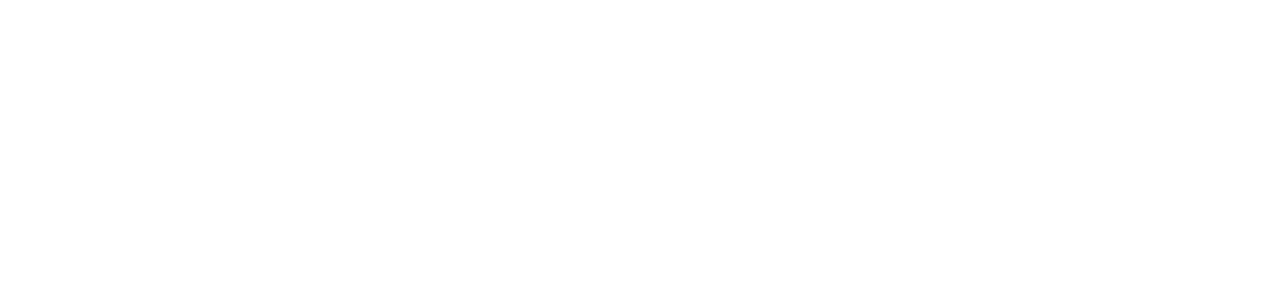
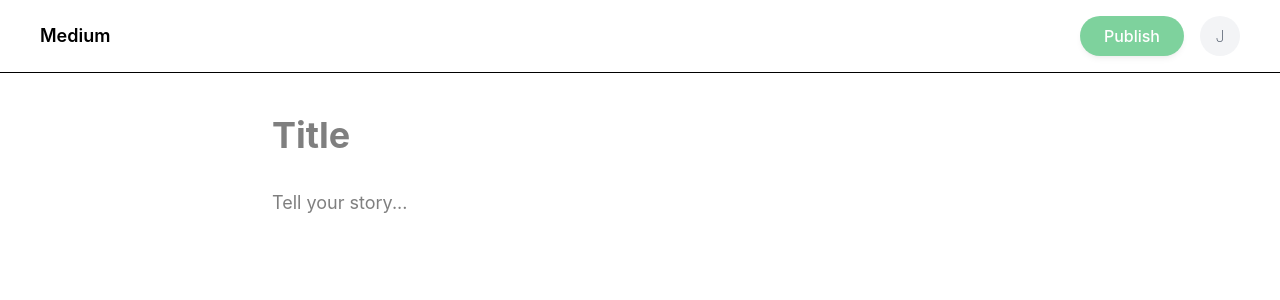
Before and after one commit to VrateshGhadge/medium-blogging-app, a React (Vite) app in the folder frontend/: page /publish in a window 1280 px wide. Shown: the top 300 px of the page. Built offline with nearby package versions, Linux system fonts and the light colour scheme.

Commit message:
added skeleton and blogging pages

```diff
--- a/frontend/src/components/AppBar.tsx
+++ b/frontend/src/components/AppBar.tsx
@@ -1,7 +1,11 @@
 import { Link } from 'react-router-dom'
 import { Avatar } from './BlogCard'
 
-export const AppBar = () => {
+export const AppBar = ({
+  actionButton,
+}: {
+  actionButton?: React.ReactNode;
+}) => {
   return (
     <div className="border-b flex justify-between items-center px-10 py-4">
 
@@ -10,15 +14,10 @@ export const AppBar = () => {
       </Link>
 
       <div className="flex items-center gap-4">
-        <Link to={`/publish`}>
-            <button className="bg-green-600 hover:bg-green-700 active:scale-95 text-white px-6 py-2 rounded-full font-medium shadow-md transition-all duration-200">
-            + New Blog
-            </button>
-        </Link>
+        {actionButton}
 
         <Avatar size={"big"} name="Joe" />
       </div>
-
     </div>
   );
 };
--- /dev/null
+++ b/frontend/src/components/BlogSkeleton.tsx
@@ -0,0 +1,32 @@
+export const BlogSkeleton = () => {
+  return (
+    <div className="animate-pulse max-w-3xl mx-auto px-4 mt-10">
+
+      {/* Repeat this block 3–5 times */}
+      {[1, 2, 3, 4].map((_, i) => (
+        <div key={i} className="py-6 border-b">
+
+          {/* Top row */}
+          <div className="flex items-center gap-3">
+            <div className="w-8 h-8 bg-gray-300 rounded-full"></div>
+            <div className="h-4 w-32 bg-gray-300 rounded"></div>
+          </div>
+
+          {/* Title */}
+          <div className="mt-4 h-6 w-2/3 bg-gray-300 rounded"></div>
+
+          {/* Content preview */}
+          <div className="mt-2 space-y-2">
+            <div className="h-4 w-full bg-gray-200 rounded"></div>
+            <div className="h-4 w-5/6 bg-gray-200 rounded"></div>
+          </div>
+
+          {/* Read time */}
+          <div className="mt-3 h-3 w-20 bg-gray-200 rounded"></div>
+
+        </div>
+      ))}
+
+    </div>
+  );
+};
--- /dev/null
+++ b/frontend/src/components/Spinner.tsx
@@ -0,0 +1,7 @@
+export const Spinner = () => {
+  return (
+    <div className="flex justify-center items-center h-screen">
+      <div className="w-8 h-8 border-4 border-gray-300 border-t-gray-600 rounded-full animate-spin"></div>
+    </div>
+  );
+};
--- a/frontend/src/pages/Blog.tsx
+++ b/frontend/src/pages/Blog.tsx
@@ -1,4 +1,5 @@
 import { FullBlog } from "../components/FullBlog";
+import { Spinner } from "../components/Spinner";
 import { useBlog } from "../hooks"
 import { useParams } from "react-router-dom";
 
@@ -10,7 +11,7 @@ export const Blog = ()=>{
     });
     if(loading) {
         return <div>
-            loading...
+            <Spinner/>ß
         </div>
     }
     if(!blog){
--- a/frontend/src/pages/Blogs.tsx
+++ b/frontend/src/pages/Blogs.tsx
@@ -1,18 +1,29 @@
 import { AppBar } from "../components/AppBar"
 import { BlogCard } from "../components/BlogCard"
+import { BlogSkeleton } from "../components/BlogSkeleton"
 import { useBlogs } from "../hooks"
+import { Link } from "react-router-dom"
 
 export const Blogs = ()=>{
     const { loading, blogs } = useBlogs();
 
     if(loading){
         return <div>
-            loading...
+            <BlogSkeleton/>
         </div>
     }
 
     return <div >
-        <AppBar />
+        <AppBar
+        actionButton={
+        <Link to="/publish">
+            <button className="bg-green-600 hover:bg-green-700 text-white px-6 py-2 rounded-full font-medium">
+                + New Blog
+            </button>
+        </Link>
+        }
+        />
+
         <div className="flex justify-center">
         <div className="">
             {blogs.map(blog =>
--- a/frontend/src/pages/Publish.tsx
+++ b/frontend/src/pages/Publish.tsx
@@ -1,6 +1,95 @@
+import { AppBar } from "../components/AppBar";
+import { useRef, useEffect, useState } from "react";
+import axios from "axios";
+import { BACKEND_URL } from "../config";
+import { useNavigate } from "react-router-dom";
 
-export const Publish= ()=> {
-    return <div>
+export const Publish = () => {
+  const [title, setTitle] = useState("");
+  const [content, setContent] = useState("");
+  const navigate = useNavigate()
 
-    </div>
-}
+  const titleRef = useRef<HTMLTextAreaElement | null>(null);
+  const contentRef = useRef<HTMLTextAreaElement | null>(null);
+
+  useEffect(() => {
+    titleRef.current?.focus();
+  }, []);
+
+  const handleInput = (e: React.SyntheticEvent<HTMLTextAreaElement>) => {
+    const el = e.currentTarget;
+    el.style.height = "auto";
+    el.style.height = `${el.scrollHeight}px`;
+  };
+
+  const handleTitleKeyDown = (e: React.KeyboardEvent<HTMLTextAreaElement>) => {
+    if (e.key === "Enter") {
+      e.preventDefault();
+      contentRef.current?.focus();
+    }
+  };
+
+const handlePublish = async () => {
+  try {
+    const res = await axios.post(
+      `${BACKEND_URL}/api/v1/blog`,
+      {
+        title,
+        content,
+      },
+      {
+        headers: {
+          Authorization: `Bearer ${localStorage.getItem("token")}`,
+        },
+      }
+    );
+
+    const id = res.data.id;
+    navigate(`/blog/${id}`);
+
+  } catch (err) {
+    console.error("Publish failed:", err);
+  }
+};
+
+  return (
+    <>
+      <AppBar
+        actionButton={
+          <button
+            onClick={handlePublish}
+            disabled={!title || !content}
+            className="bg-green-600 hover:bg-green-700 disabled:opacity-50 disabled:cursor-not-allowed text-white px-6 py-2 rounded-full font-medium shadow-md transition-all duration-200"
+          >
+            Publish
+          </button>
+        }
+      />
+
+      <div className="max-w-3xl mx-auto mt-10 px-4">
+
+        <textarea
+          ref={titleRef}
+          value={title}
+          onChange={(e) => setTitle(e.target.value)}
+          onInput={handleInput}
+          onKeyDown={handleTitleKeyDown}
+          placeholder="Title"
+          rows={1}
+          className="w-full text-4xl font-bold outline-none resize-none overflow-hidden leading-tight"
+          style={{ maxHeight: "160px" }}
+        />
+
+        <textarea
+          ref={contentRef}
+          value={content}
+          onChange={(e) => setContent(e.target.value)}
+          onInput={handleInput}
+          placeholder="Tell your story..."
+          rows={5}
+          className="w-full mt-6 text-lg outline-none resize-none overflow-hidden leading-relaxed"
+        />
+      </div>
+    </>
+  );
+};
```
